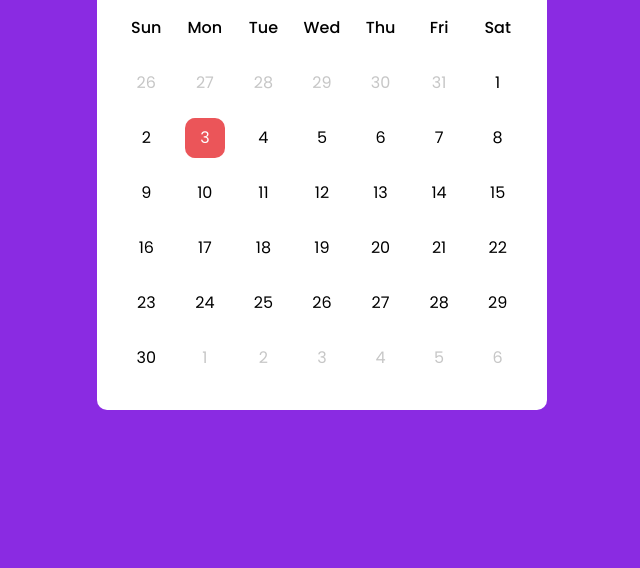
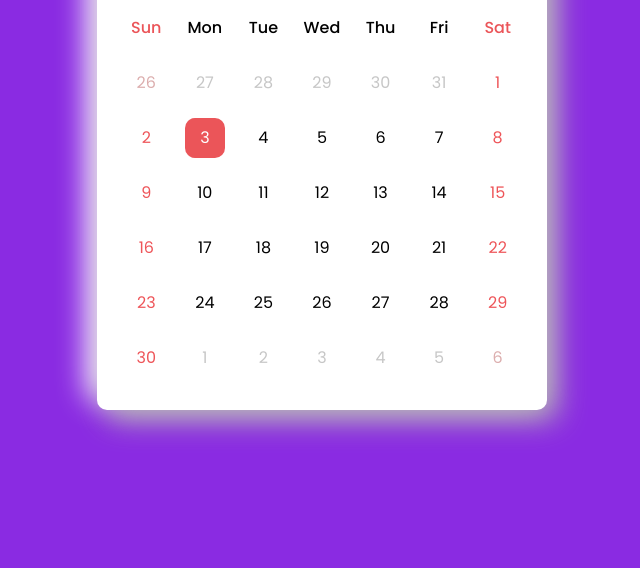
Before and after one commit to programat/JS_lab, a plain HTML site: page index.html in a window 1280 px wide. Shown: the part 232-800 px from the top of the page, without its empty margins (318-958 px from the left). Drawn offline with nearby package versions, Linux system fonts and the light colour scheme.

Commit message:
calendar without month menu is completely done; switching to main-page developing

```diff
--- a/index.html
+++ b/index.html
@@ -23,13 +23,13 @@
             </header>
             <div class="cal-body">
                 <ul class="weeks">
-                    <li>Sun</li>
+                    <li class="weekend">Sun</li>
                     <li>Mon</li>
                     <li>Tue</li>
                     <li>Wed</li>
                     <li>Thu</li>
                     <li>Fri</li>
-                    <li>Sat</li>
+                    <li class="weekend">Sat</li>
                 </ul>
                 <ul class="days"></ul>
             </div>
--- a/script.js
+++ b/script.js
@@ -30,11 +30,33 @@ const renderCalendar = () => {
         liTag += `<li class="inactive">${i - lastDayofMonth+1}</li>`;
     }
 
+    let li_list = liTag.split('<li');
+    let new_li_list = [];
+    for (let i = 0; i < li_list.length; i++) {
+        if (i === 0) {
+            new_li_list.push(li_list[i]);
+            continue;
+        }
+        if ((i-1) % 7 === 0 || i % 7 === 0) {
+            if (li_list[i].includes('class="inactive"')){
+                new_li_list.push('<li class="days-weekend inactive"' + li_list[i].replace("inactive", ""));
+            }
+            else{
+                new_li_list.push('<li class="days-weekend"' + li_list[i]);
+            }
+        } else {
+            new_li_list.push('<li' + li_list[i]);
+        }
+    }
 
+    let new_liTag = new_li_list.join('');
+    console.log(new_liTag);
+
+    console.log(liTag)
 
     currentMonth.innerText = `${months[currMonth]}`;
     currentYear.innerText =`${currYear}`;
-    daysTag.innerHTML = liTag;
+    daysTag.innerHTML = new_liTag;
 }
 
 renderCalendar();
@@ -47,7 +69,7 @@ prevNextIcon.forEach(icon => {
             date = new Date(currYear, currMonth);
             currYear=date.getFullYear();
             currMonth = date.getMonth();
-            date=new date;
+            date=new Date();
         }
         renderCalendar();
     })
--- a/style.css
+++ b/style.css
@@ -27,6 +27,9 @@ body{
     width: 450px;
     background: #ffff;
     border-radius: 10px;
+
+    box-shadow: 10px 10px 30px #b3b3b3,
+    -10px -10px 30px #ffffff;
 }
 
 .calendar header{
@@ -86,6 +89,18 @@ header .icons span:last-child{
     font-weight: 500;
 }
 
+.weekend{
+    color: rgb(235, 85, 89);
+}
+
+.days-weekend{
+    color: rgb(238, 85, 89);
+}
+
+.days li.days-weekend.inactive{
+    color: rgb(220, 174, 174);
+}
+
 .cal-body .days li{
     z-index: 1;
     cursor: pointer;
```
